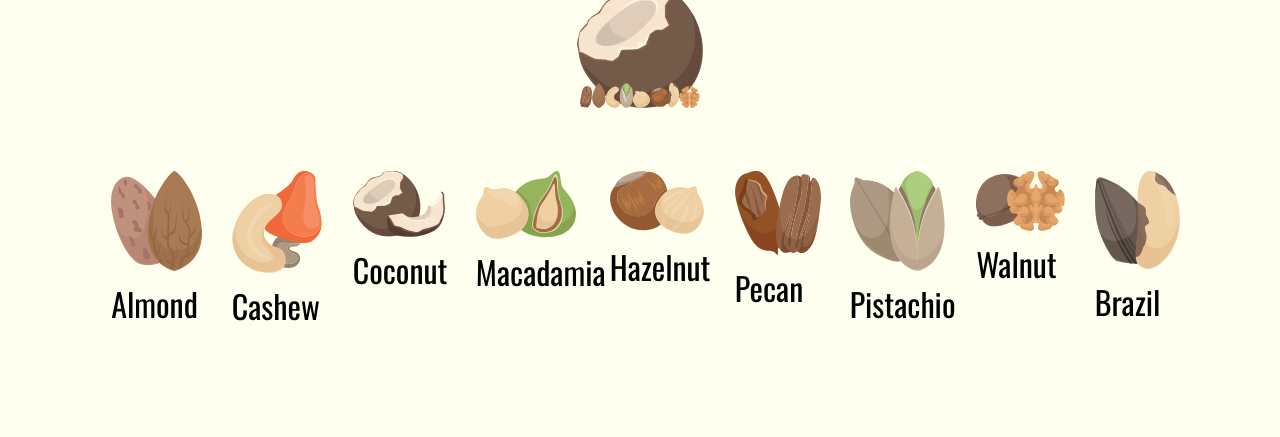
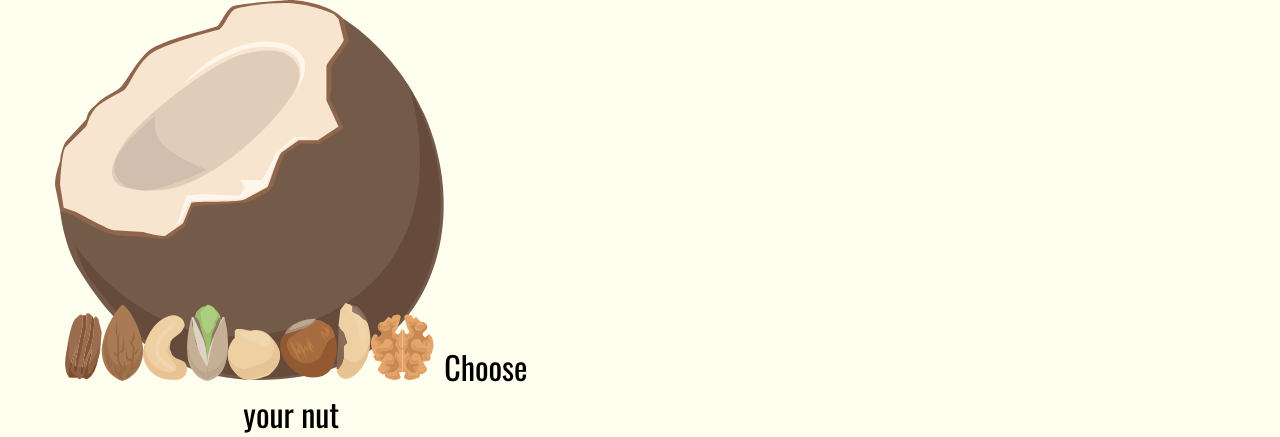
Before and after one commit to stoogs/notMilk, a plain HTML site: page index.html in a window 1280 px wide. Shown: the part 904-1341 px from the top of the page. Before the commit the page ends 1296 px from the top, so only its background shows below. Drawn offline with nearby package versions, Linux system fonts and the light colour scheme.

Commit message:
dropdown functional

```diff
--- a/index.html
+++ b/index.html
@@ -16,23 +16,25 @@
         <div class="logo">
             <img src="./media/notmilklogo.svg" height=40%/>
         </div>
-        <div class="allnuts">
-
-            <img src="./media/svg/omgsvg/allnuts.svg" width=10% height=10%/>
-        </div>
-
         <nav class='navbar'>
             <ul>
-                <li><img src="./media/svg/omgsvg/almond.svg" width=75% />Almond</li>
-                <li><img src="./media/svg/omgsvg/cashew.svg" width=75% />Cashew</li>
-
-                <li><img src="./media/svg/omgsvg/coconut.svg" width=75% />Coconut</li>
-                <li><img src="./media/svg/omgsvg/macadamia.svg" width=75% />Macadamia</li>
-                <li><img src="./media/svg/omgsvg/hazelnut.svg" width=75% />Hazelnut</li>
-                <li><img src="./media/svg/omgsvg/pecan.svg" width=75% />Pecan</li>
-                <li><img src="./media/svg/omgsvg/pistachio.svg" width=75% />Pistachio</li>
-                <li><img src="./media/svg/omgsvg/walnut.svg" width=75% />Walnut</li>
-                <li><img src="./media/svg/omgsvg/brazil.svg" width=75% />Brazil</li>
+                <li class="dropdown">
+                  <a class="dropbtn"><img src="./media/svg/omgsvg/allnuts.svg" alt="nuts" width=80%/>Choose your nut</a>
+                  <div class="dropdown-content">
+                    <a><img src="./media/svg/omgsvg/pecan.svg"  />Pecan</a>
+                    <a><img src="./media/svg/omgsvg/almond.svg"  />Almond</a>
+                    <a><img src="./media/svg/omgsvg/cashew.svg"  />Cashew</a>
+                    <a><img src="./media/svg/omgsvg/pistachio.svg"  />Pistachio</a>
+                    <a><img src="./media/svg/omgsvg/macadamia.svg"  />Macadamia</a>
+                    <a><img src="./media/svg/omgsvg/hazelnut.svg" />Hazelnut</a>
+                    <a><img src="./media/svg/omgsvg/brazil.svg"  />Brazil</a>
+                    <a><img src="./media/svg/omgsvg/walnut.svg"  />Walnut</a>
+                    <a><img src="./media/svg/omgsvg/coconut.svg"  />Coconut</a>
+                  </div>
+                </li>
+              </ul>
+            <!-- <ul>
+                 -->
 
                 <!-- <li>- hazelnut</li>
                 <li>- coconut</li>
--- a/styles.css
+++ b/styles.css
@@ -14,22 +14,41 @@ body {
         justify-content: center;
     }
 
-    /* allnuts */
-    .allnuts {
-    display: flex;
-    justify-content: center;
-    }
+/* NAVBAR */
+.navbar ul {
+    list-style-type: none;
+}
 
-/* NAVBAR */
-.navbar { margin: 5%;}
+.navbar li {
+    float: left;
+}
 
-.navbar ul {
-    display: flex;
-    list-style-type: none;
-    justify-content: space-around;
+.navbar li a {
+    display: inline-block;
+    color: black;
+    text-align: center;
+    cursor: pointer;
+    font-size: 2rem;
+    /* padding: 14px 16px; */
+    text-decoration: none;
+}
 
+.navbarli .dropdown {
+    display: inline-block;
 }
-    .navbar ul li {
-        padding: 0px;
-        font-size: 2rem;
-        }
+
+.navbar .dropdown-content {
+    display: none;
+    padding: 10px 10px;
+    position: absolute;
+    z-index: 1;
+}
+
+.navbar .dropdown-content a:hover {
+    cursor: pointer;
+    background-color: wheat;
+}
+
+.navbar .dropdown:hover .dropdown-content {
+    display: block;
+}
```
